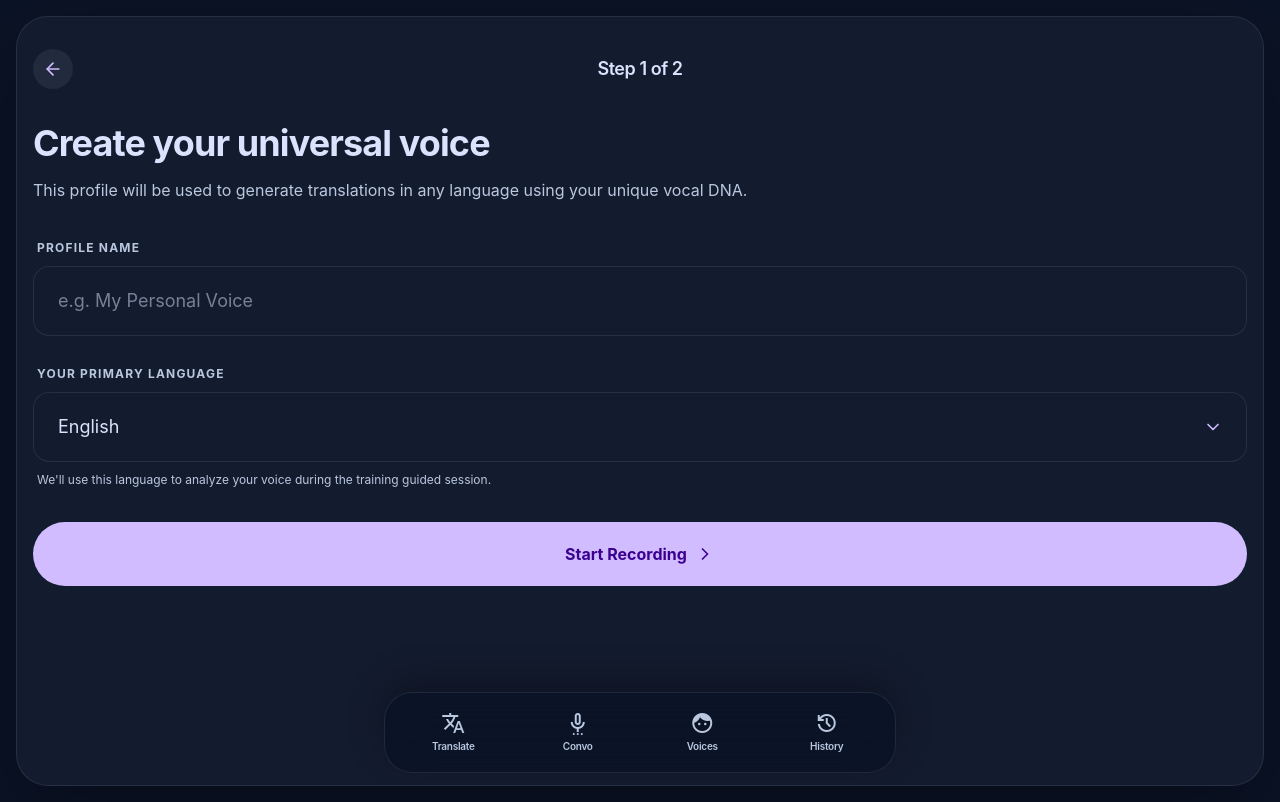
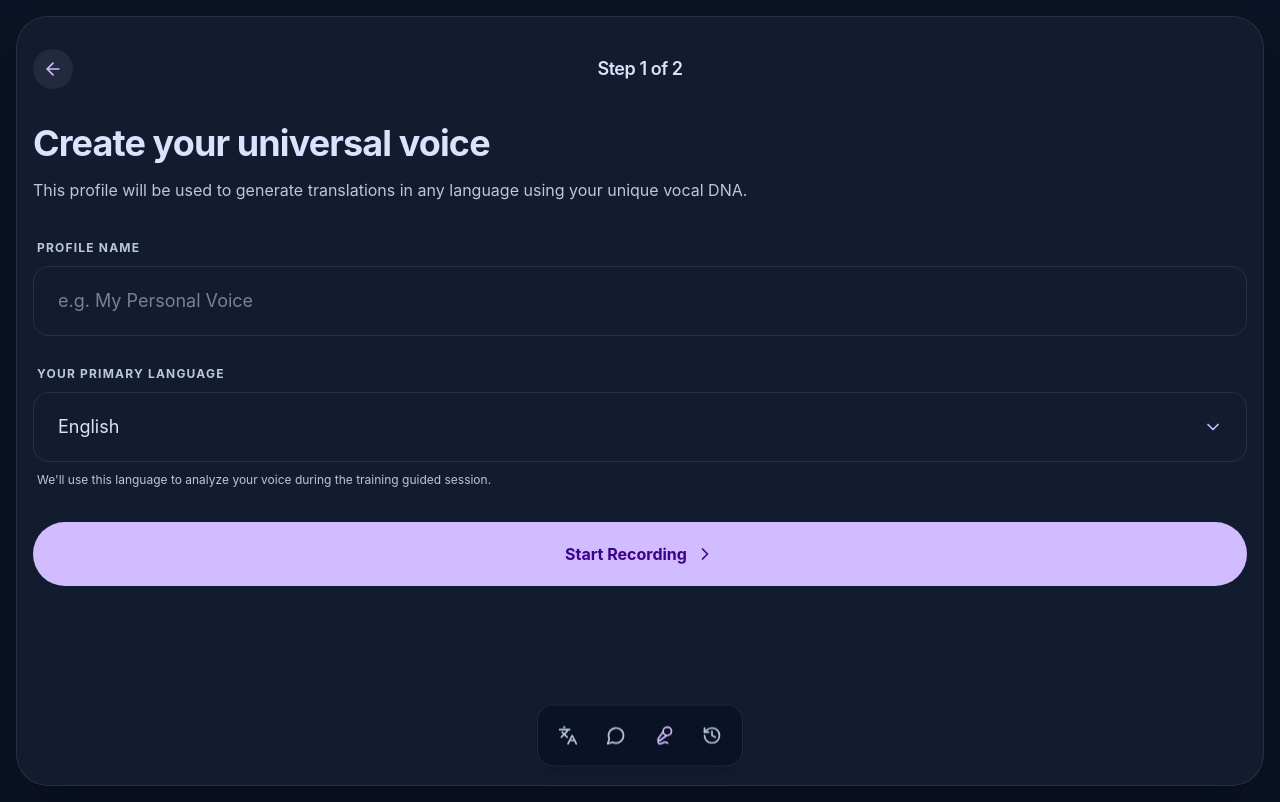
Before and after one commit to LJebry/EchoLingo, a Next.js app: page /voices/new in a window 1280 px wide. Built offline with nearby package versions, Linux system fonts and the light colour scheme.

Commit message:
Add animated dock navigation

```diff
--- a/package.json
+++ b/package.json
@@ -15,6 +15,7 @@
     "@prisma/client": "^7.7.0",
     "@prisma/extension-accelerate": "^3.0.1",
     "clsx": "^2.1.1",
+    "framer-motion": "^12.38.0",
     "lucide-react": "^0.378.0",
     "next": "14.2.3",
     "next-auth": "^5.0.0-beta.31",
--- a/src/app/page.tsx
+++ b/src/app/page.tsx
@@ -312,12 +312,12 @@ export default function Home() {
           </div>
         </header>
 
-        <section className="mx-auto mt-5 grid grid-cols-[minmax(0,1fr)_auto_minmax(0,1fr)] items-center gap-2 lg:mt-6 lg:max-w-3xl">
-          <div className="min-w-0 rounded-full border border-outline-ghost/10 bg-surface-low px-2 py-2 shadow-[0_18px_35px_rgba(0,0,0,0.12)]">
+        <section className="mx-auto mt-5 grid w-full grid-cols-[minmax(0,1fr)_2.75rem_minmax(0,1fr)] items-center gap-1.5 sm:gap-2 lg:mt-6 lg:max-w-3xl">
+          <div className="min-w-0 overflow-hidden rounded-full border border-outline-ghost/10 bg-surface-low px-1.5 py-2 shadow-[0_18px_35px_rgba(0,0,0,0.12)] sm:px-2">
             <div className="relative">
               <select
                 ref={sourceSelectRef}
-                className="max-w-[110px] sm:max-w-none min-w-0 w-full appearance-none rounded-full bg-surface-high px-3 py-3 pr-11 text-sm font-medium text-on-surface outline-none sm:px-4 sm:pr-12"
+                className="min-w-0 w-full appearance-none truncate rounded-full bg-surface-high px-3 py-3 pr-9 text-sm font-medium text-on-surface outline-none sm:px-4 sm:pr-12"
                 value={sourceLanguage}
                 onChange={(event) => setSourceLanguage(event.target.value)}
                 aria-label="Source language"
@@ -331,7 +331,7 @@ export default function Home() {
               <button
                 type="button"
                 onClick={() => openLanguagePicker(sourceSelectRef)}
-                className="absolute right-1.5 top-1/2 flex h-8 w-8 -translate-y-1/2 items-center justify-center rounded-full text-support transition-colors hover:bg-pulse/10 hover:text-pulse"
+                className="absolute right-1 top-1/2 flex h-8 w-8 -translate-y-1/2 items-center justify-center rounded-full text-support transition-colors hover:bg-pulse/10 hover:text-pulse sm:right-1.5"
                 aria-label="Open source language options"
               >
                 <ChevronDown size={16} />
@@ -348,11 +348,11 @@ export default function Home() {
             <ArrowRightLeft size={18} />
           </button>
 
-          <div className="min-w-0 rounded-full border border-outline-ghost/10 bg-surface-low px-2 py-2 shadow-[0_18px_35px_rgba(0,0,0,0.12)]">
+          <div className="min-w-0 overflow-hidden rounded-full border border-outline-ghost/10 bg-surface-low px-1.5 py-2 shadow-[0_18px_35px_rgba(0,0,0,0.12)] sm:px-2">
             <div className="relative">
               <select
                 ref={targetSelectRef}
-                className="min-w-0 w-full appearance-none rounded-full bg-surface-high px-4 py-3 pr-12 text-sm font-medium text-on-surface outline-none"
+                className="min-w-0 w-full appearance-none truncate rounded-full bg-surface-high px-3 py-3 pr-9 text-sm font-medium text-on-surface outline-none sm:px-4 sm:pr-12"
                 value={targetLanguage}
                 onChange={(event) => setTargetLanguage(event.target.value)}
                 aria-label="Target language"
@@ -366,7 +366,7 @@ export default function Home() {
               <button
                 type="button"
                 onClick={() => openLanguagePicker(targetSelectRef)}
-                className="absolute right-1.5 top-1/2 flex h-8 w-8 -translate-y-1/2 items-center justify-center rounded-full text-support transition-colors hover:bg-pulse/10 hover:text-pulse"
+                className="absolute right-1 top-1/2 flex h-8 w-8 -translate-y-1/2 items-center justify-center rounded-full text-support transition-colors hover:bg-pulse/10 hover:text-pulse sm:right-1.5"
                 aria-label="Open target language options"
               >
                 <ChevronDown size={16} />
--- a/src/components/layout/BottomNav.tsx
+++ b/src/components/layout/BottomNav.tsx
@@ -1,52 +1,30 @@
-"use client";
+"use client"
 
-import Link from "next/link";
-import { usePathname } from "next/navigation";
+import { usePathname, useRouter } from "next/navigation"
+import { History, Languages, MessageCircle, Mic2 } from "lucide-react"
+import { Dock } from "@/components/ui/dock-two"
 
 const navItems = [
-  { href: "/", label: "Translate", icon: "translate" },
-  { href: "/conversations", label: "Convo", icon: "settings_voice" },
-  { href: "/voices", label: "Voices", icon: "face" },
-  { href: "/history", label: "History", icon: "history" },
-];
-
-function cn(...classes: (string | boolean | undefined | null)[]) {
-  return classes.filter(Boolean).join(" ");
-}
+  { href: "/", label: "Translate", icon: Languages },
+  { href: "/conversations", label: "Convo", icon: MessageCircle },
+  { href: "/voices", label: "Voices", icon: Mic2 },
+  { href: "/history", label: "History", icon: History },
+]
 
 export function BottomNav() {
-  const pathname = usePathname();
+  const pathname = usePathname()
+  const router = useRouter()
+
+  const items = navItems.map((item) => ({
+    icon: item.icon,
+    label: item.label,
+    active: pathname === item.href || (item.href !== "/" && pathname.startsWith(`${item.href}/`)),
+    onClick: () => router.push(item.href),
+  }))
 
   return (
     <nav className="fixed bottom-[max(0.75rem,env(safe-area-inset-bottom))] left-1/2 z-50 w-[calc(100%-2rem)] max-w-[26rem] -translate-x-1/2 md:absolute md:bottom-0 md:left-0 md:w-full md:max-w-none md:translate-x-0 md:px-6 md:pb-[max(0.75rem,env(safe-area-inset-bottom))]">
-      <div className="grid w-full grid-cols-4 items-center gap-1 rounded-[1.75rem] border border-outline-ghost/10 bg-surface/95 px-2 py-2 shadow-[0_-12px_35px_rgba(0,0,0,0.26)] backdrop-blur-xl md:mx-auto md:max-w-[32rem]">
-        {navItems.map((item) => {
-          const isActive =
-            pathname === item.href ||
-            (item.href !== "/" && pathname.startsWith(`${item.href}/`));
-          return (
-            <Link
-              key={item.href}
-              href={item.href}
-              className={cn(
-                "flex flex-col items-center justify-center gap-1 rounded-[1.25rem] px-2 py-2.5 text-support transition-all duration-200 active:scale-95",
-                "hover:bg-pulse/10 hover:text-pulse hover:shadow-[0_0_0_1px_rgba(var(--color-pulse),0.18),0_0_24px_rgba(var(--color-pulse),0.12)]",
-                isActive && "bg-pulse/12 text-pulse shadow-[0_0_0_1px_rgba(var(--color-pulse),0.14)]"
-              )}
-            >
-              <span
-                className="material-symbols-outlined text-[22px]"
-                style={{ fontVariationSettings: isActive ? "'FILL' 1" : "'FILL' 0" }}
-              >
-                {item.icon}
-              </span>
-              <span className="font-sans text-[10px] font-semibold tracking-tight">
-                {item.label}
-              </span>
-            </Link>
-          );
-        })}
-      </div>
+      <Dock items={items} />
     </nav>
-  );
+  )
 }
--- /dev/null
+++ b/src/components/ui/dock-two.tsx
@@ -0,0 +1,96 @@
+"use client"
+
+import * as React from "react"
+import { motion, type Variants } from "framer-motion"
+import { type LucideIcon } from "lucide-react"
+import { cn } from "@/lib/utils"
+
+interface DockProps {
+  className?: string
+  items: {
+    icon: LucideIcon
+    label: string
+    onClick?: () => void
+    active?: boolean
+  }[]
+}
+
+interface DockIconButtonProps {
+  icon: LucideIcon
+  label: string
+  onClick?: () => void
+  active?: boolean
+  className?: string
+}
+
+const floatingAnimation: Variants = {
+  initial: { y: 0 },
+  animate: {
+    y: [-2, 2, -2],
+    transition: {
+      duration: 4,
+      repeat: Infinity,
+      ease: "easeInOut",
+    },
+  },
+}
+
+const DockIconButton = React.forwardRef<HTMLButtonElement, DockIconButtonProps>(
+  ({ icon: Icon, label, onClick, active = false, className }, ref) => {
+    return (
+      <motion.button
+        ref={ref}
+        type="button"
+        whileHover={{ scale: 1.1, y: -2 }}
+        whileTap={{ scale: 0.95 }}
+        onClick={onClick}
+        aria-label={label}
+        aria-current={active ? "page" : undefined}
+        className={cn(
+          "group relative rounded-lg p-3 transition-colors",
+          "text-support hover:bg-surface-high hover:text-pulse",
+          active && "bg-pulse/12 text-pulse shadow-[0_0_0_1px_rgba(var(--color-pulse),0.14)]",
+          className
+        )}
+      >
+        <Icon className="h-5 w-5" />
+        <span
+          className={cn(
+            "pointer-events-none absolute -top-8 left-1/2 -translate-x-1/2 whitespace-nowrap",
+            "rounded bg-surface-high px-2 py-1 text-xs text-on-surface shadow-lg",
+            "opacity-0 transition-opacity group-hover:opacity-100"
+          )}
+        >
+          {label}
+        </span>
+      </motion.button>
+    )
+  }
+)
+DockIconButton.displayName = "DockIconButton"
+
+const Dock = React.forwardRef<HTMLDivElement, DockProps>(({ items, className }, ref) => {
+  return (
+    <div ref={ref} className={cn("flex w-full items-center justify-center p-2", className)}>
+      <div className="flex w-full max-w-4xl items-center justify-center">
+        <motion.div
+          initial="initial"
+          animate="animate"
+          variants={floatingAnimation}
+          className={cn(
+            "flex items-center gap-1 rounded-2xl p-2",
+            "border border-outline-ghost/10 bg-surface/90 shadow-lg backdrop-blur-lg",
+            "transition-shadow duration-300 hover:shadow-xl"
+          )}
+        >
+          {items.map((item) => (
+            <DockIconButton key={item.label} {...item} />
+          ))}
+        </motion.div>
+      </div>
+    </div>
+  )
+})
+Dock.displayName = "Dock"
+
+export { Dock }
```
Also changed, not shown: 1 other file (tests, documents, lock files or other folders).
